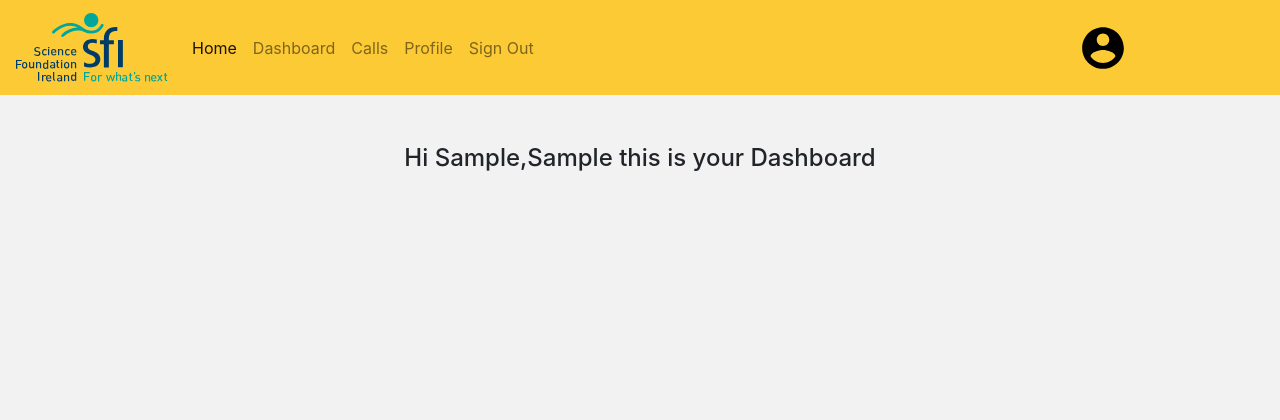
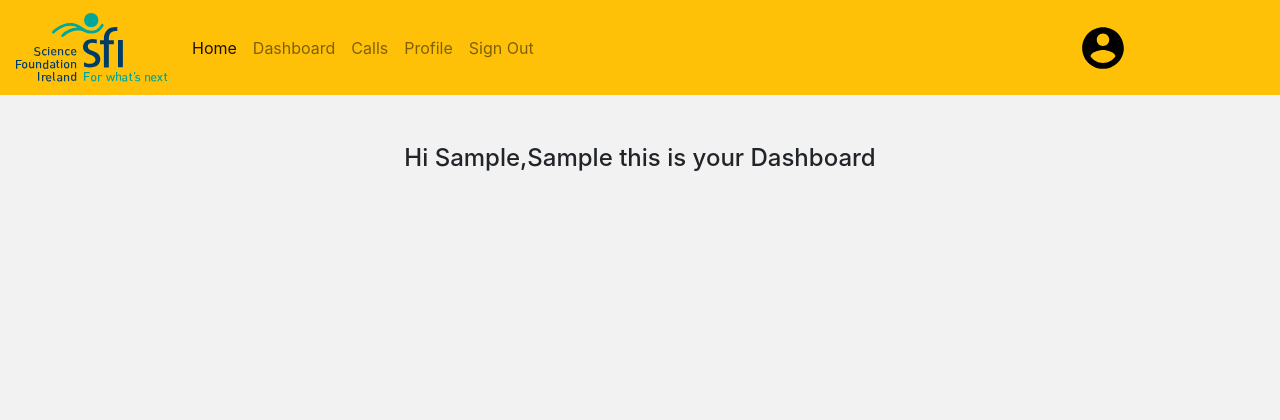
Before and after one commit to johnny1304/Team9, a Flask app: page /dashboard in a window 1280 px wide. Shown: the top 420 px of the page. Run offline with Flask 2, Linux system fonts and the light colour scheme; a user stored in the database is signed in; tables that the repository leaves empty or names only in its code hold one stand-in row (values such as "Sample post"); some libraries are stand-ins or nearby versions.

Commit message:
minor change in layout.html

```diff
--- a/templates/layout.html
+++ b/templates/layout.html
@@ -25,7 +25,7 @@
 
 
     <!-- NAVBAR -->
-    <nav class="navbar fixed-top navbar-expand-lg navbar-light" style="background-color:#fcca35; color:#161616;">
+    <nav class="navbar fixed-top navbar-expand-lg navbar-light" style="background-color:#ffc107; color:#161616;">
 
         <a class="navbar-brand" href="/home"><img src="{{url_for('static', filename='sfi-logo.svg')}}"/></a>
 
```
